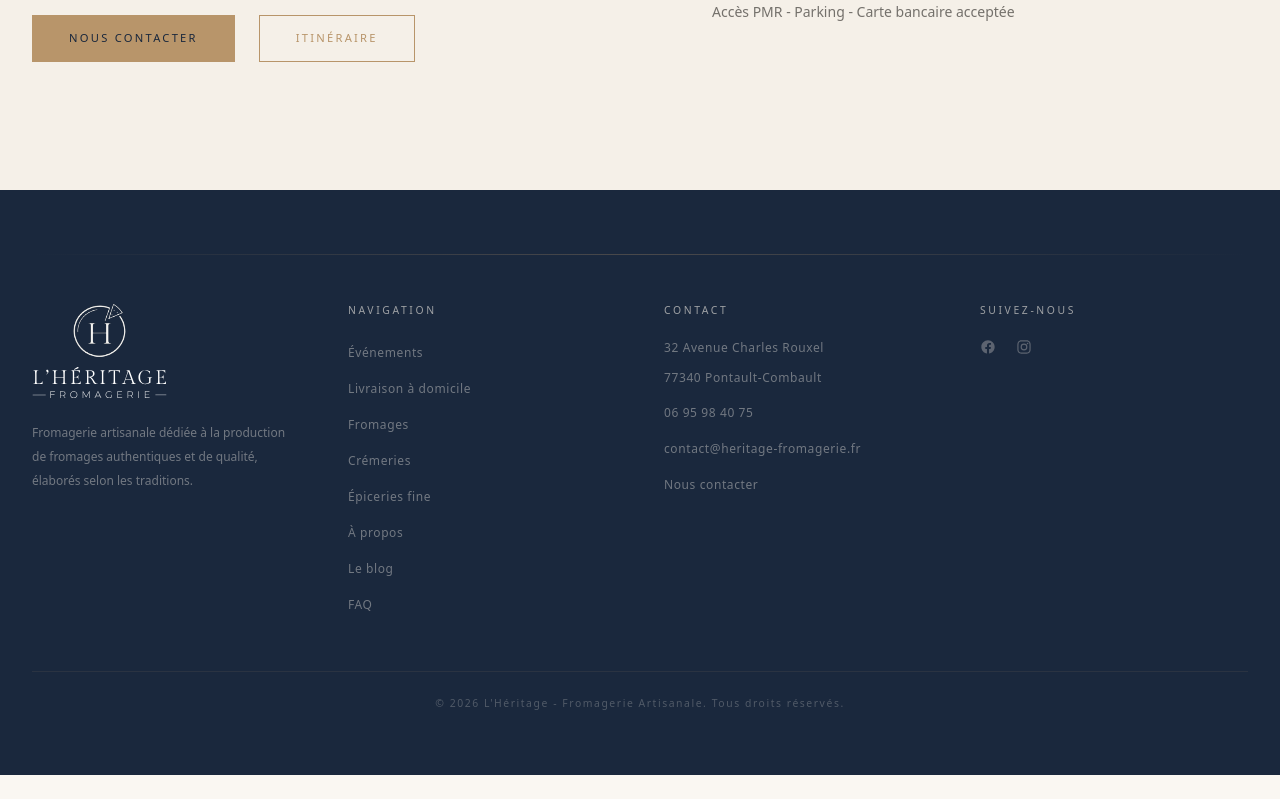
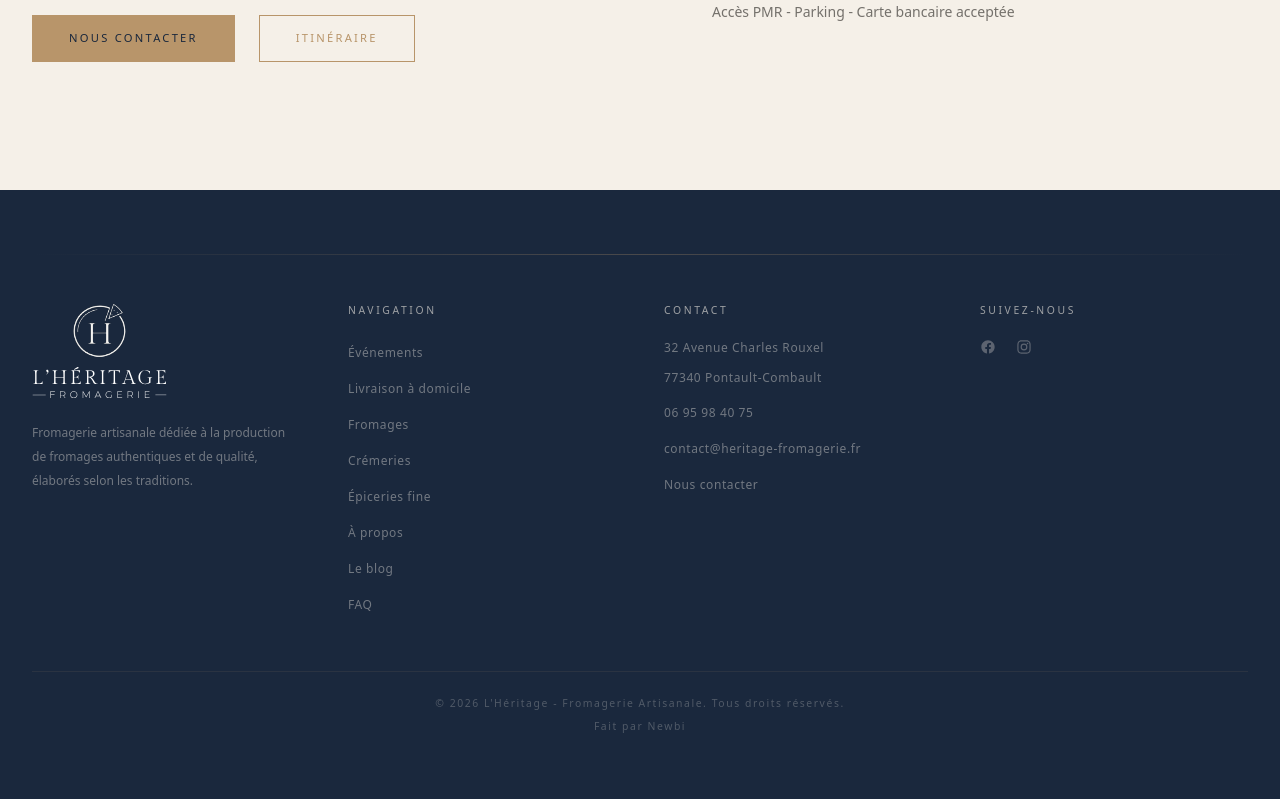
Before and after one commit to Sweily-fr/heritage-fromagerie, a Next.js app: page / in a window 1280 px wide. Shown: the part 6456-7255 px from the top of the page. Before the commit the page ends 7231 px from the top, so only its background shows below. Built offline with nearby package versions, Linux system fonts and the light colour scheme.

Commit message:
lien vers newbi

```diff
--- a/src/components/Footer.js
+++ b/src/components/Footer.js
@@ -132,6 +132,17 @@ export default function Footer() {
           &copy; {new Date().getFullYear()} L&apos;Héritage - Fromagerie Artisanale.
           Tous droits réservés.
         </p>
+        <p className="mt-2 text-center text-[0.65rem] font-light tracking-[0.15em] text-cream/25">
+          Fait par{" "}
+          <a
+            href="https://newbi.fr"
+            target="_blank"
+            rel="noopener"
+            className="transition-colors hover:text-accent"
+          >
+            Newbi
+          </a>
+        </p>
       </div>
     </footer>
   );
```
